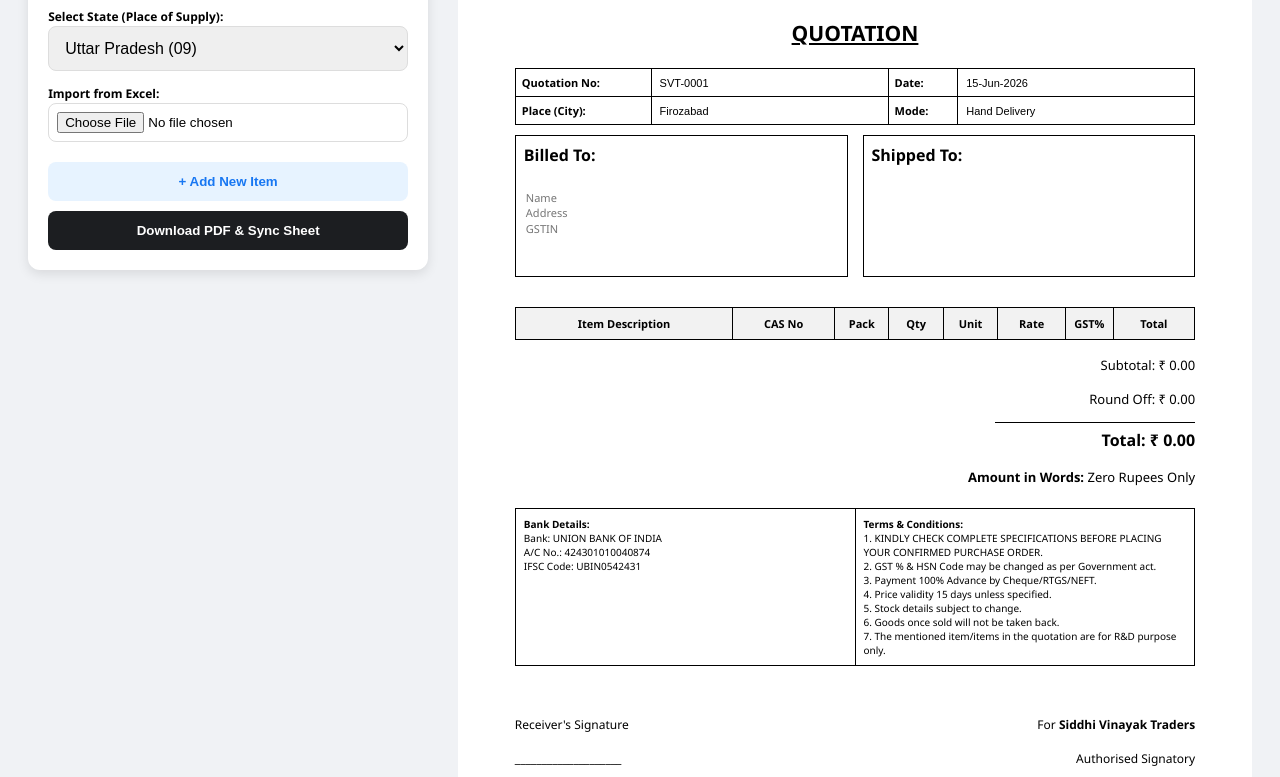
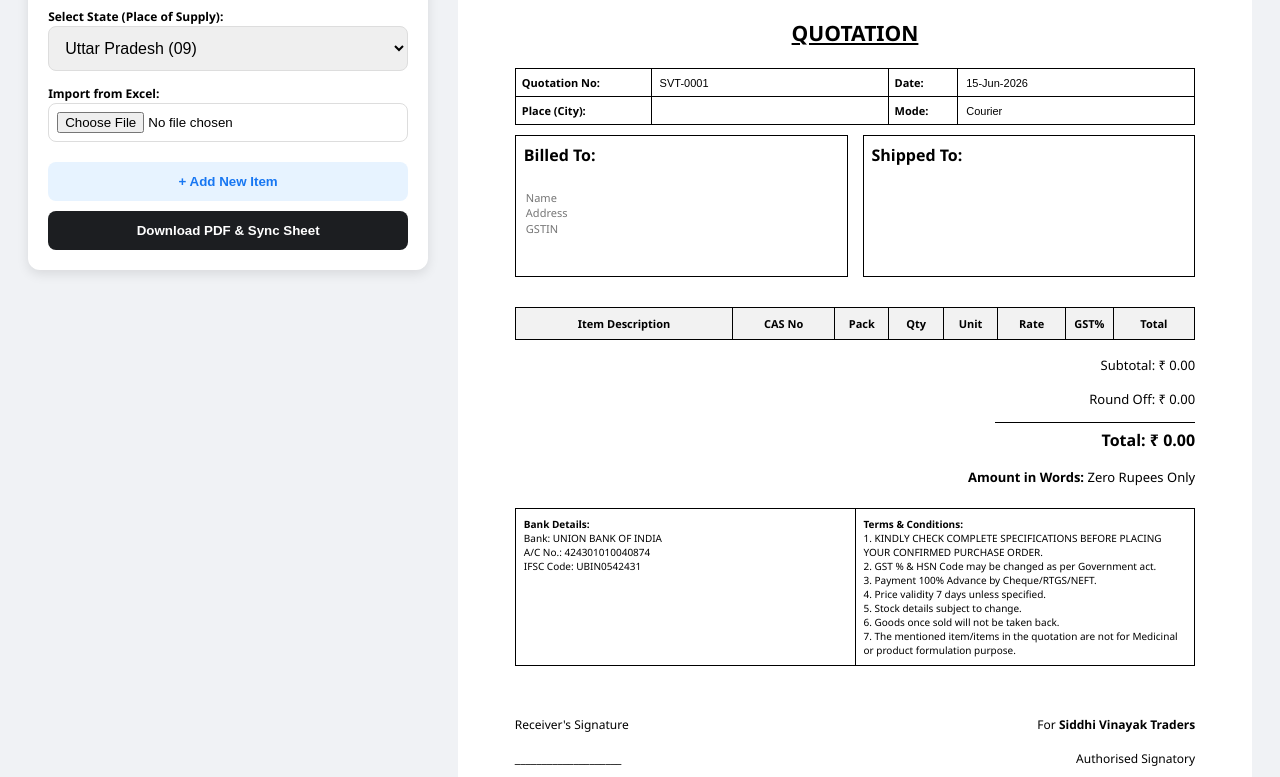
Before and after one commit to mohitcnf95/SVT_Quote, a plain HTML site: page index.html in a window 1280 px wide. Shown: the part 175-952 px from the top of the page. Drawn offline with nearby package versions, Linux system fonts and the light colour scheme.

Commit message:
Update place and mode inputs, and terms conditions

```diff
--- a/index.html
+++ b/index.html
@@ -374,9 +374,9 @@
                 </tr>
                 <tr>
                     <td><b>Place (City):</b></td>
-                    <td><input id="place" value="Firozabad"></td>
+                    <td><input id="place" value=" "></td>
                     <td><b>Mode:</b></td>
-                    <td><input id="mode" value="Hand Delivery"></td>
+                    <td><input id="mode" value="Courier"></td>
                 </tr>
             </table>
 
@@ -421,10 +421,10 @@
                     1. KINDLY CHECK COMPLETE SPECIFICATIONS BEFORE PLACING YOUR CONFIRMED PURCHASE ORDER.<br>
                     2. GST % & HSN Code may be changed as per Government act.<br>
                     3. Payment 100% Advance by Cheque/RTGS/NEFT.<br>
-                    4. Price validity 15 days unless specified.<br>
+                    4. Price validity 7 days unless specified.<br>
                     5. Stock details subject to change.<br>
                     6. Goods once sold will not be taken back.<br>
-                    7. The mentioned item/items in the quotation are for R&D purpose only.
+                    7. The mentioned item/items in the quotation are not for Medicinal or product formulation purpose.
                 </div>
             </div>
 
```
